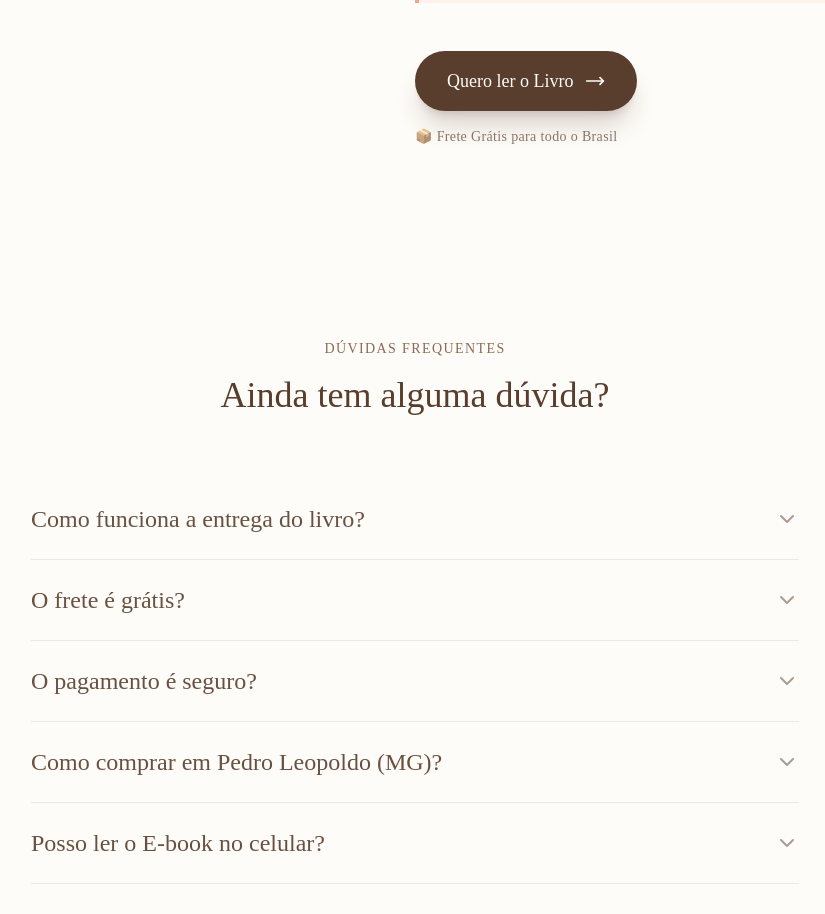
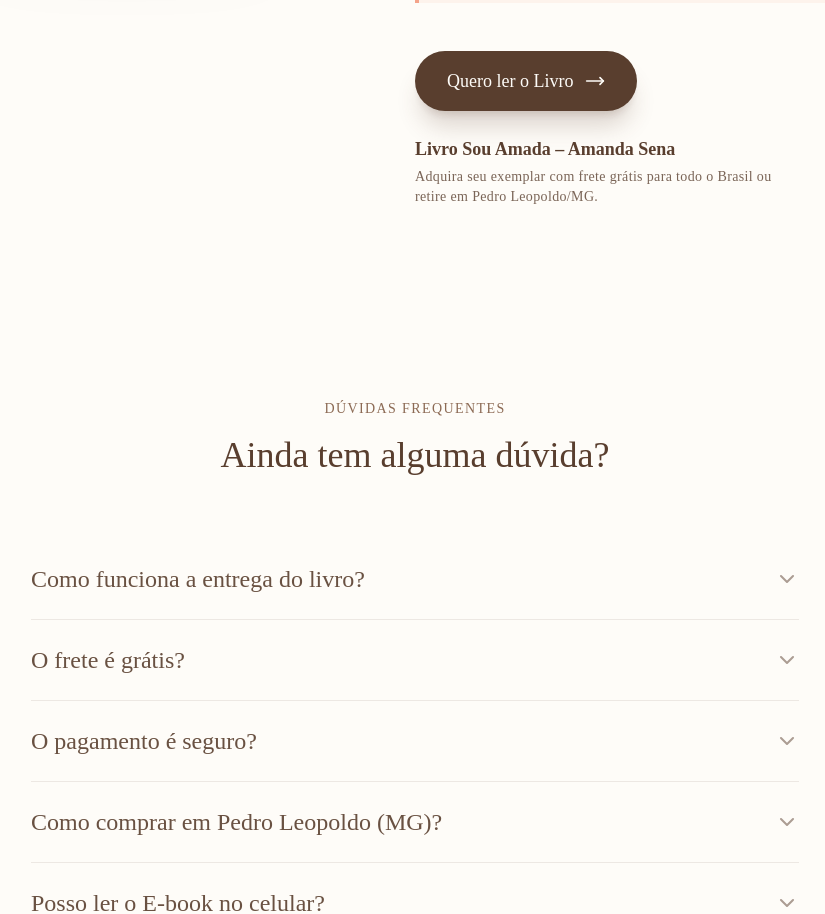
Before and after one commit to Bryanninja/app-book-amanda, a Next.js app: page / in a window 1280 px wide. Shown: the part 8380-9294 px from the top of the page, without its empty margins (225-1050 px from the left). Built offline with nearby package versions, Linux system fonts and the light colour scheme; a web font is replaced by a local one.

Commit message:
feat(copy): update text below button in book section

```diff
--- a/src/components/TheBook.tsx
+++ b/src/components/TheBook.tsx
@@ -129,9 +129,14 @@ export default function TheBook() {
           Quero ler o Livro
           <MoveRight className="h-5 w-5 transition-transform duration-300 group-hover:translate-x-1" />
         </button>
-        <p className="mt-4 font-sans text-sm font-medium tracking-wide text-theme-brown/70">
-          📦 Frete Grátis para todo o Brasil
-        </p>
+        <div className="mt-6 flex flex-col items-center md:items-start text-center md:text-left space-y-1">
+          <p className="font-serif text-lg font-semibold text-theme-brown">
+            Livro Sou Amada – Amanda Sena
+          </p>
+          <p className="font-sans text-sm font-medium tracking-wide text-theme-brown/80 max-w-sm">
+            Adquira seu exemplar com frete grátis para todo o Brasil ou retire em Pedro Leopoldo/MG.
+          </p>
+        </div>
       </div>
     </section>
   );
```
